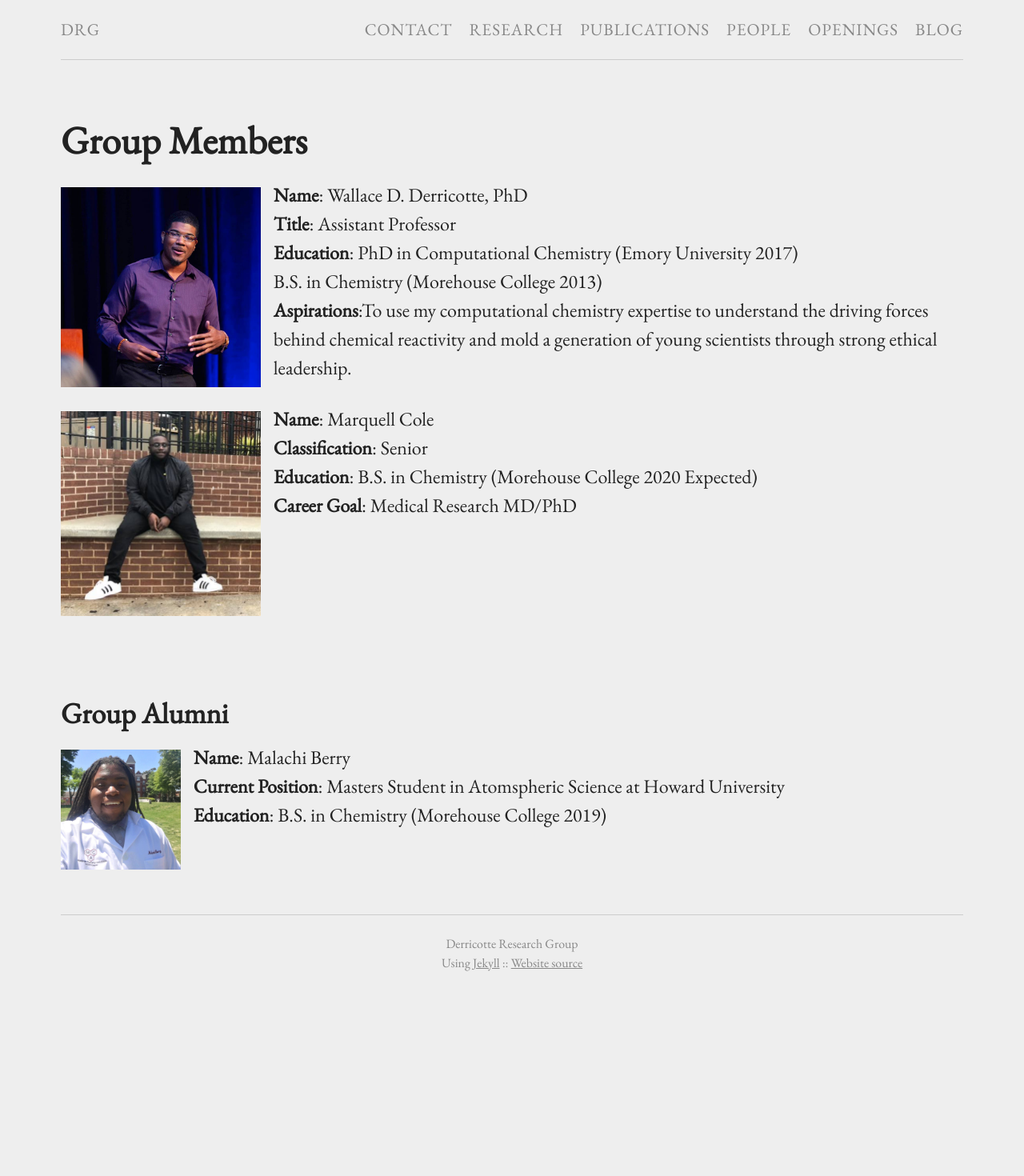
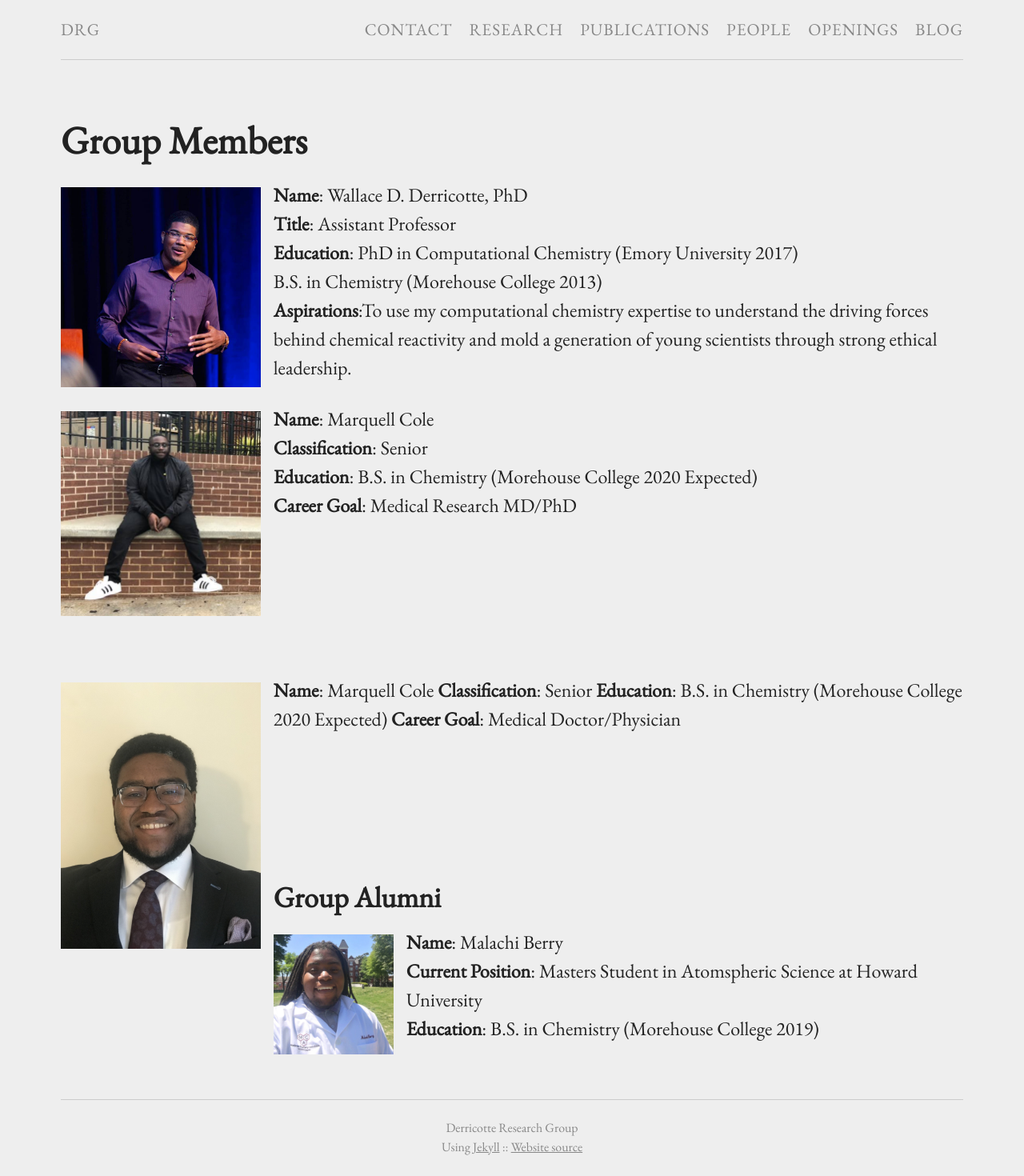
Before and after one commit to WDerricotte/wderricotte.github.io, a Jekyll site: the page built from people.md, in a window 1280 px wide. Shown: the whole page at 80% size. Built offline with Jekyll 4.4.1, drawn with Linux system fonts in a browser that asks for light colours; before the commit the page ends 1239 px from its top, so only the background shows below that.

Commit message:
Adding Huiet to site

```diff
--- a/people.md
+++ b/people.md
@@ -21,6 +21,17 @@ permalink: /people/
 
 &nbsp;
 
+{% include image.html url="../images/huiet_people_pic.png" caption="" width="250px" align="left" %}**Name**: Marquell Cole
+**Classification**: Senior
+**Education**: B.S. in Chemistry (Morehouse College 2020 Expected)
+**Career Goal**: Medical Doctor/Physician
+&nbsp;
+
+&nbsp;
+
+&nbsp;
+
+
 ## Group Alumni
 {% include image.html url="../images/mberry.jpg" caption="" width="150px" align="left" %}**Name**: Malachi Berry
 **Current Position**: Masters Student in Atomspheric Science at Howard University
```
Also changed, not shown: images/huiet_people_pic.png (added).
